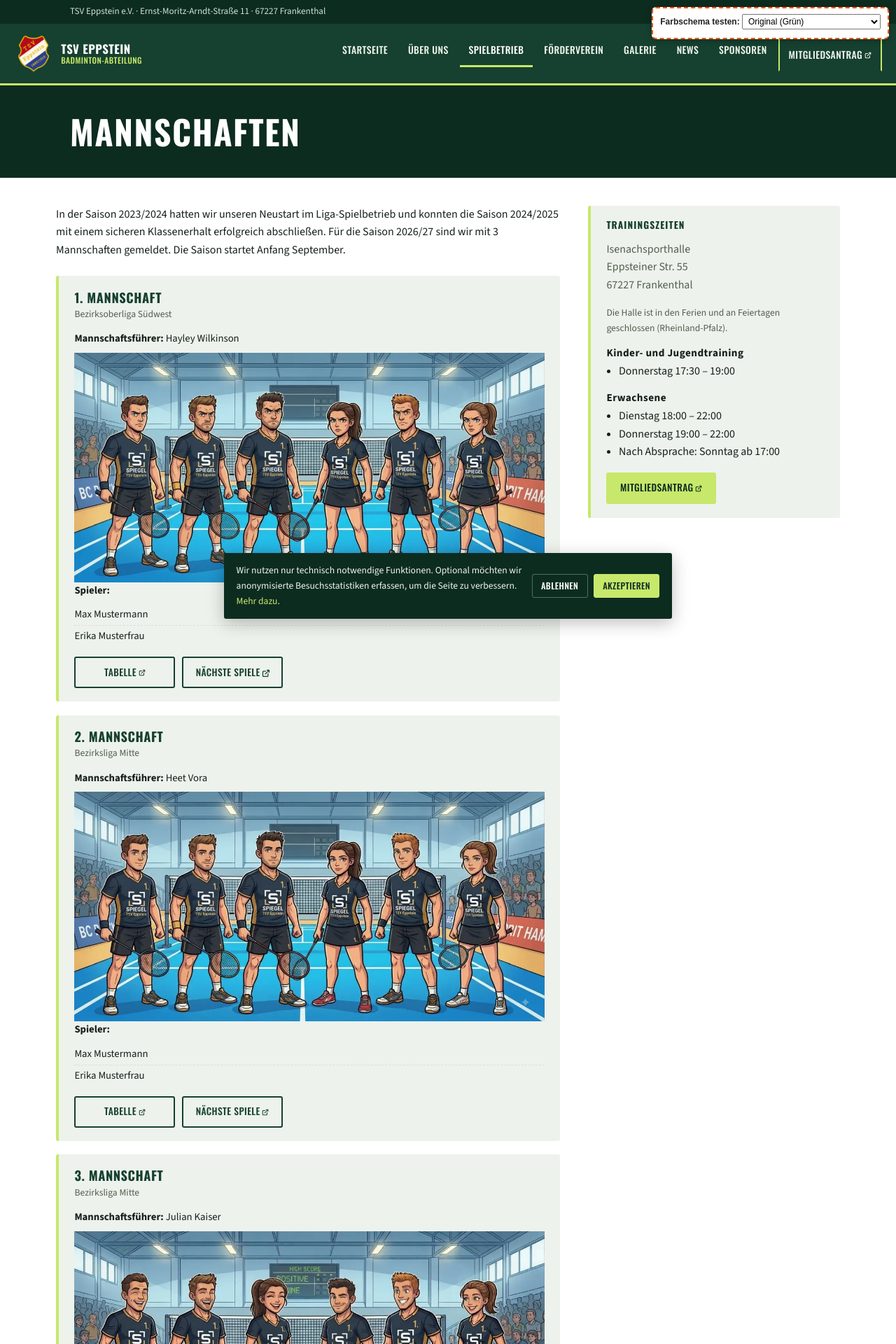
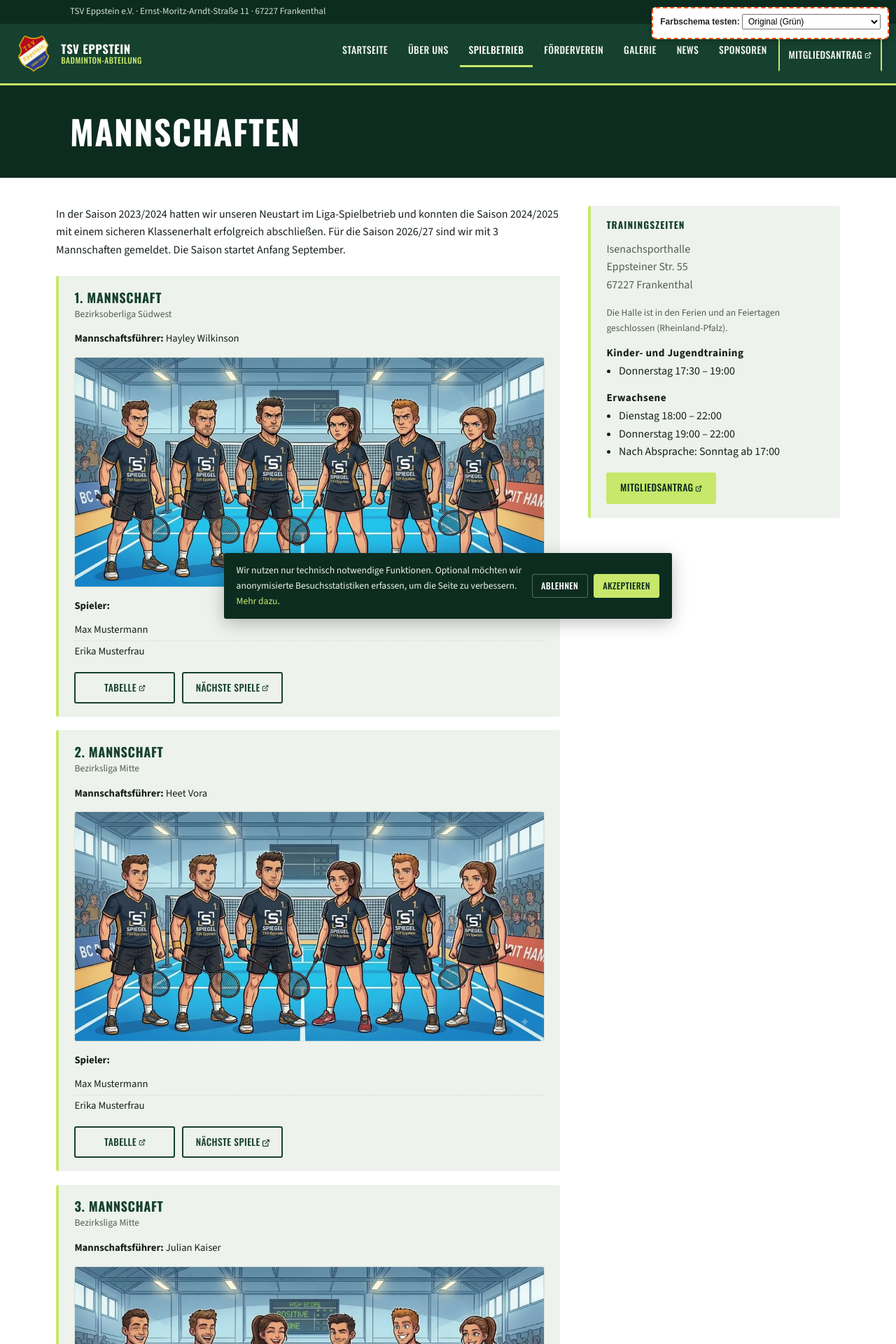
Before and after one commit to Forderverein-Badminton-in-Eppstein-e-V/website, a Jekyll site: the page built from spielbetrieb-mannschaften.html, in a window 1280 px wide. Shown: the top 1920 px of the page at 70% size. Built offline with Jekyll 4.4.1, drawn with Linux system fonts in a browser that asks for light colours.

Commit message:
Fix: assets/css/style.css (Code-Review-Findings)

```diff
--- a/assets/css/style.css
+++ b/assets/css/style.css
@@ -548,8 +548,14 @@ button:focus-visible {
   border-left: 4px solid var(--accent);
   border-radius: var(--radius);
   padding: 1.2rem 1.4rem;
-  overflow: hidden;
-  /* Clearfix: enthält das schwebende .figure-float-Bild */
+}
+
+.team-card .team-bild {
+  display: block;
+  width: 100%;
+  border-radius: var(--radius);
+  border: 1px solid #d9e2d6;
+  margin: 0.9rem 0;
 }
 
 .team-card h3 {
```
